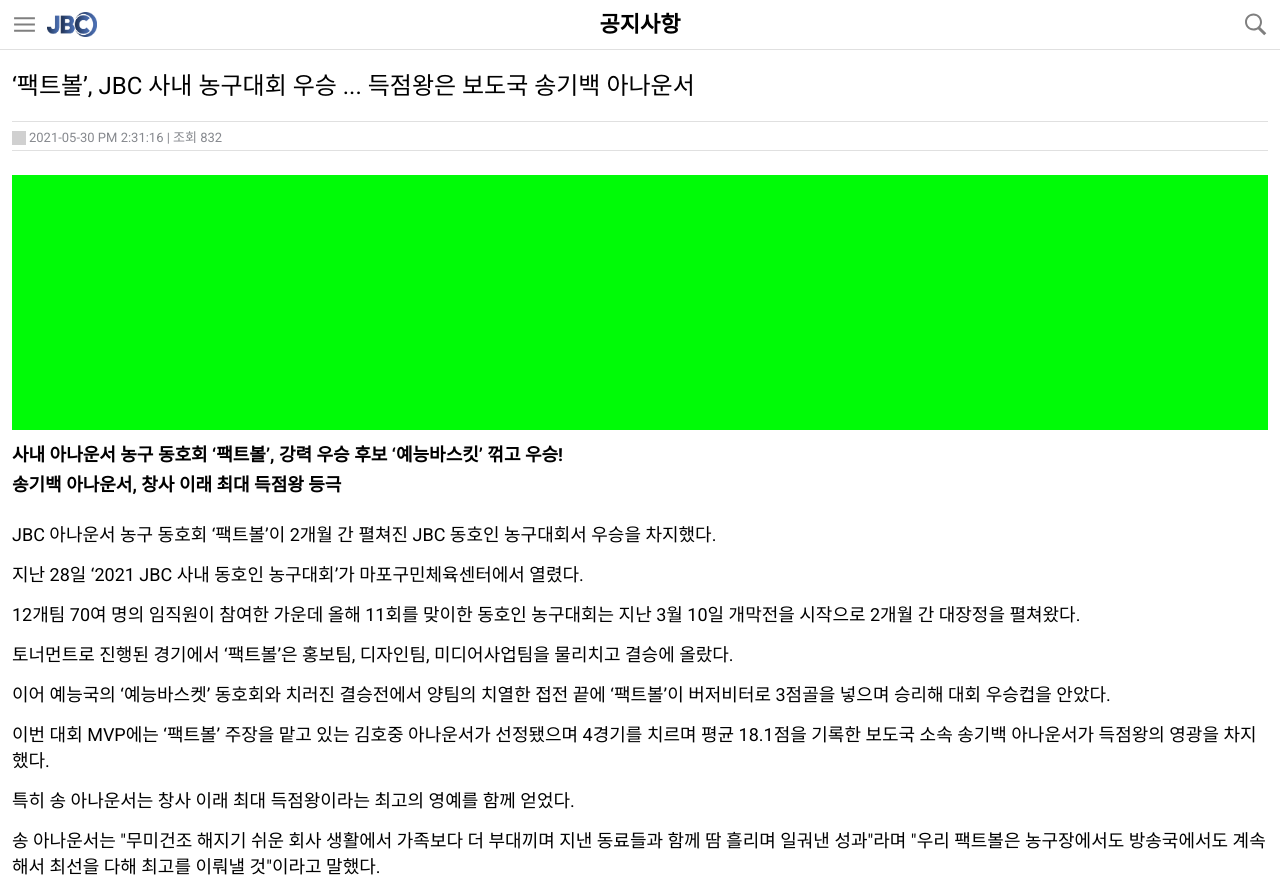
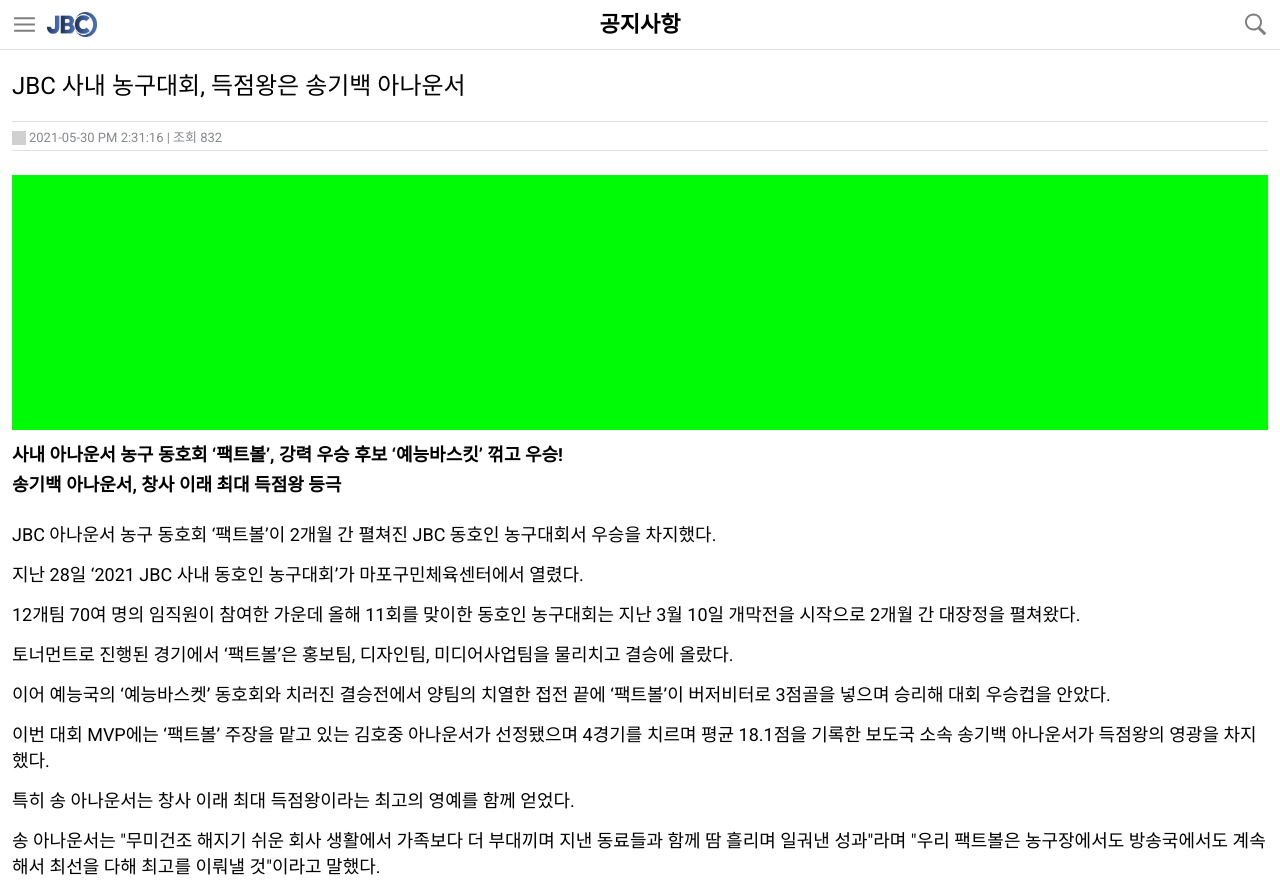
Before and after one commit to nocturne9no1/dp, a React (Create React App) app: page /0507/page-2 in a window 1280 px wide. Built offline with nearby package versions, Linux system fonts and the light colour scheme; grey boxes are pictures that could not be loaded; a web font is replaced by a local one.

Commit message:
feat: 제목 수정

```diff
--- a/src/pages/0507/BasketballNews.js
+++ b/src/pages/0507/BasketballNews.js
@@ -7,10 +7,7 @@
       <div className="body">
         <div className="title">
           <div className="main-title">
-            <p>
-              ‘팩트볼’, JBC 사내 농구대회 우승 ... 득점왕은 보도국 송기백
-              아나운서
-            </p>
+            <p>JBC 사내 농구대회, 득점왕은 송기백 아나운서</p>
           </div>
           <div className="time-wrap">
             <div className="rl_time">2021-05-30 PM 2:31:16 | 조회 832</div>
```
